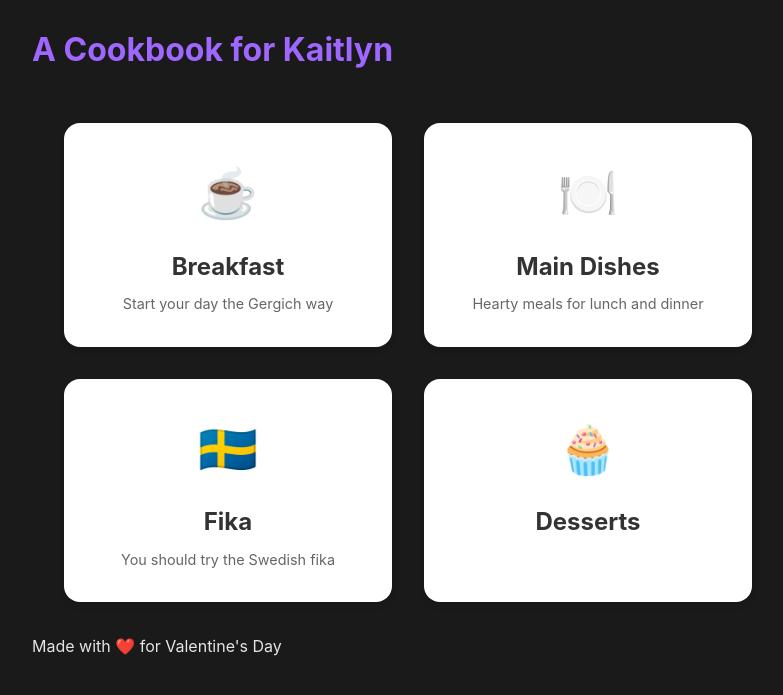
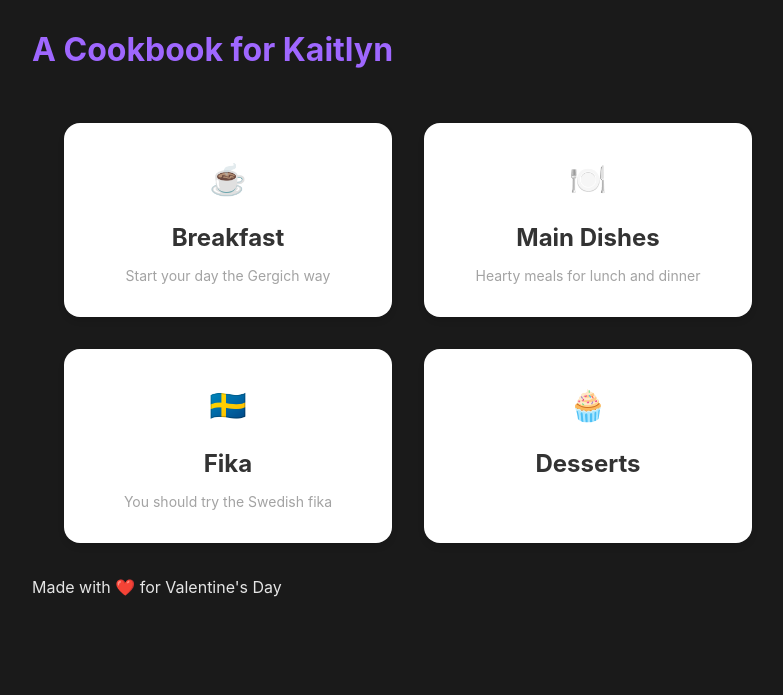
Before and after one commit to williamsca/recipes, a Jekyll site: the page built from index.md, in a window 1280 px wide. Shown: the top 695 px of the page, without its empty margins (232-1015 px from the left). Built offline with Jekyll 4.4.1, drawn with Linux system fonts in a browser that asks for light colours.

Commit message:
category card styling

```diff
--- a/assets/css/main.scss
+++ b/assets/css/main.scss
@@ -185,19 +185,24 @@ h1, h2, h3, h4, h5, h6 {
 }
 
 .category-card {
+    /* Layout properties */
     display: block;
-    background: white;
+    text-align: center;
+    text-decoration: none;
+
+    /* Visual styling using our variables */
+    background: var(--color-bg-secondary);
     border-radius: 1rem;
-    padding: 2rem 1.5rem;
-    box-shadow: 0 4px 6px rgba(0, 0, 0, 0.1);
+    padding: var(--spacing-xl) var(--spacing-lg);
+    box-shadow: var(--shadow-md);
+    color: var(--color-text);
+
+    /* Transitions for hover effects */
     transition: transform 0.2s ease, box-shadow 0.2s ease;
-    text-decoration: none;
-    color: inherit;
-    text-align: center;
 
     &:hover {
         transform: translateY(-4px);
-        box-shadow: 0 6px 12px rgba(0, 0, 0, 0.15);
+        box-shadow: var(--shadow-lg);
     }
 
     &:active {
@@ -205,23 +210,22 @@ h1, h2, h3, h4, h5, h6 {
     }
 
     .category-icon {
-        font-size: 3rem;
-        margin-bottom: 1rem;
+        font-size: var(--text-3xl);
+        margin-bottom: var(--spacing-md);
     }
 
     h2 {
-        margin: 0 0 0.5rem 0;
-        color: #333;
-        font-size: 1.5rem;
+        margin: 0 0 var(--spacing-sm) 0;
+        color: var(--color-text);
+        font-size: var(--text-2xl);
     }
 
     .category-description {
-        color: #666;
-        font-size: 0.9rem;
+        color: var(--color-text-muted);
+        font-size: var(--text-sm);
         line-height: 1.4;
     }
 }
-
 
 /* Responsive styles */
 @media (max-width: 768px) {
--- /dev/null
+++ b/categories/soup.html
@@ -0,0 +1,5 @@
+---
+layout: categories
+title: Soup
+category: Soup
+---
```
